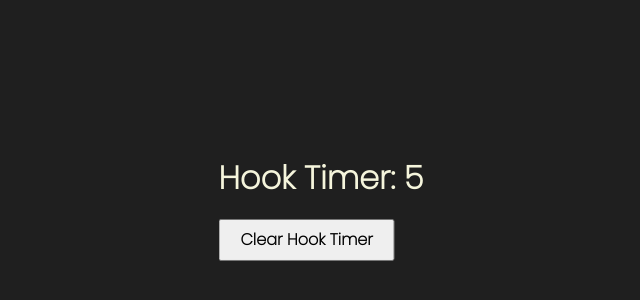
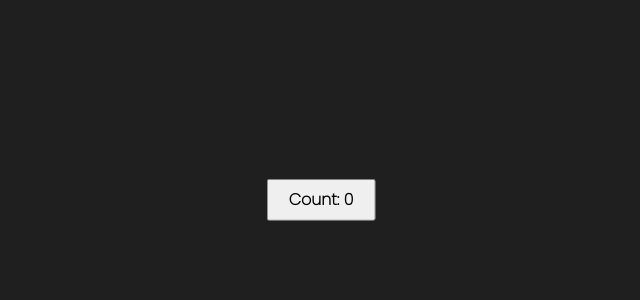
Before and after one commit to renuyarasu/codevolution, a React (Create React App) app: page / in a window 1280 px wide. Shown: the part 200-500 px from the top of the page, without its empty margins (319-959 px from the left). Built offline with nearby package versions, Linux system fonts and the light colour scheme.

Commit message:
Custom Hooks: useDocumentTitle Custom Hook

```diff
--- a/src/App.js
+++ b/src/App.js
@@ -1,14 +1,10 @@
 import React from 'react'
 import './App.css';
-import HookTimer from './components/HookTimer';
-// import ClassTimer from './components/ClassTimer';
-// import InputFocus from './components/InputFocus';
+import DocTitleOne from './components/DocTitleOne';
 const App = () => {
   return (
     <div className='App'>
-     {/* <InputFocus/>
-     <ClassTimer/>*/}
-     <HookTimer/>
+      <DocTitleOne />
     </div>
   )
 }
--- /dev/null
+++ b/src/components/DocTitleOne.js
@@ -0,0 +1,15 @@
+import React, { useEffect, useState } from 'react'
+
+function DocTitleOne() {
+    const [count, setCount] = useState(0)
+    useEffect(() => {
+        document.title = `Count: ${count}`
+    }, [count])
+    return (
+        <div>
+            <button onClick={() => setCount(count + 1)}>Count: {count}</button>
+        </div>
+    )
+}
+
+export default DocTitleOne
--- a/src/components/HookTimer.js
+++ /dev/null
@@ -1,24 +0,0 @@
-import React, { useEffect, useState, useRef } from 'react'
-
-function HookTimer() {
-    const [timer, setTimer] = useState(0)
-    const intervalRef = useRef()
-
-    useEffect(() => {
-        intervalRef.current = setInterval(() => {
-            setTimer(prevTimer => prevTimer + 1)
-        }, 1000)
-        return () => {
-            clearInterval(intervalRef.current)
-        }
-    }, [])
-
-    return (
-        <div>
-            <h1>Hook Timer: {timer}</h1>
-            <button onClick={() =>  clearInterval(intervalRef.current)}>Clear Hook Timer</button>
-        </div>
-    )
-}
-
-export default HookTimer
```
Also changed, not shown: src/components/ClassTimer.js (deleted, +0 -29 lines), src/components/InputFocus.js (deleted, +0 -17 lines).
